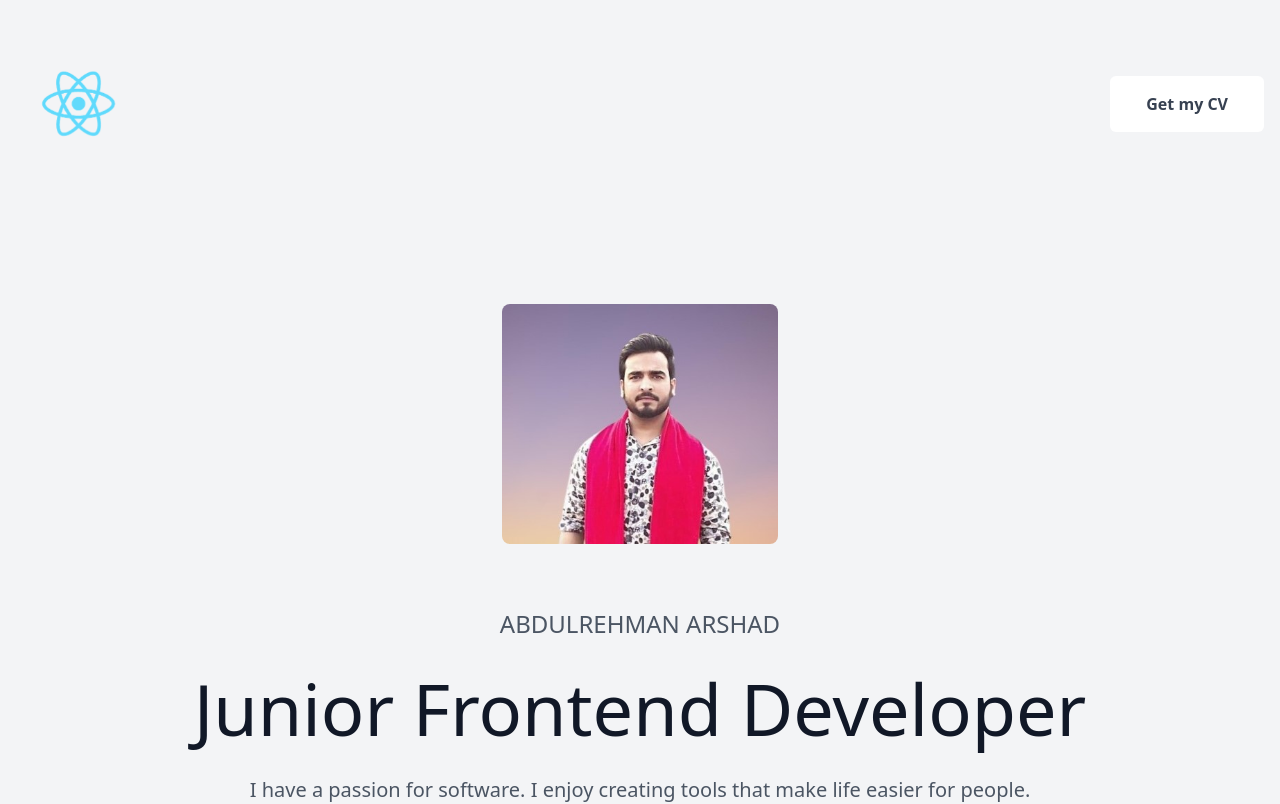
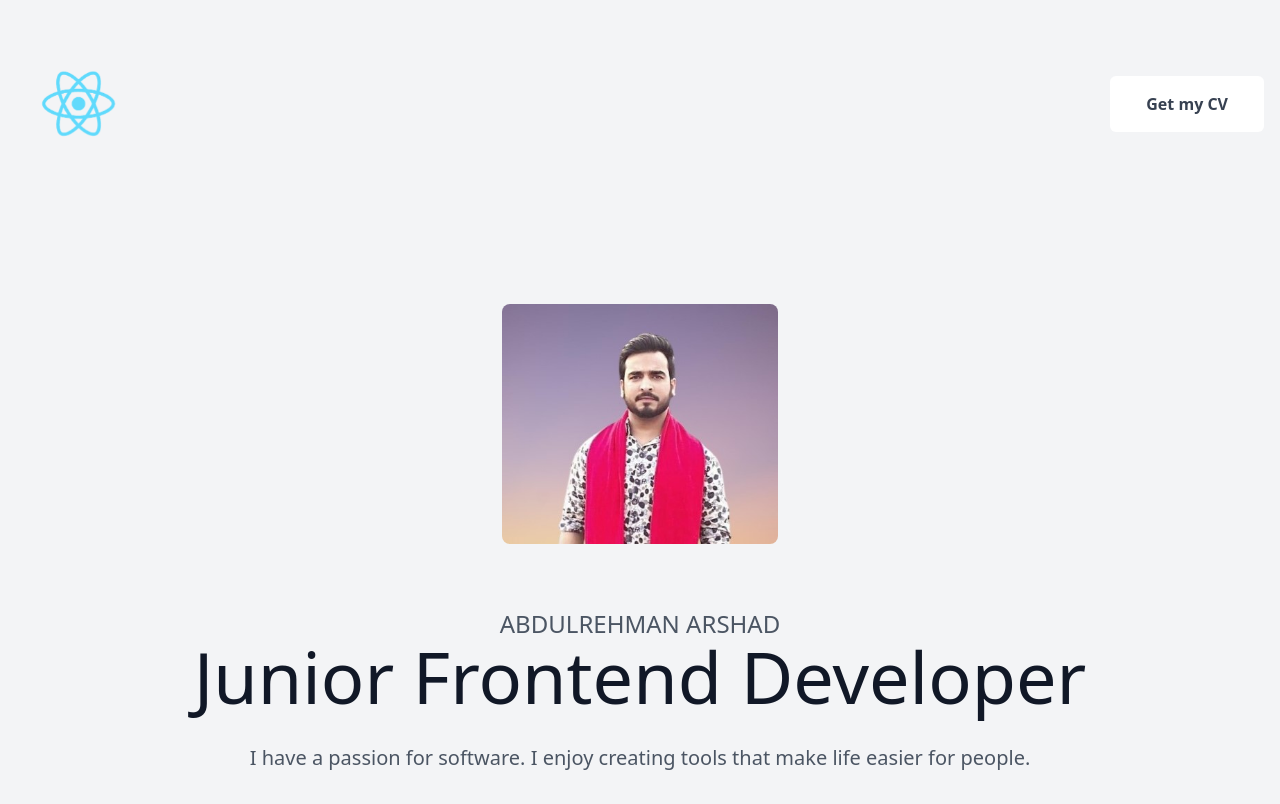
Before and after one commit to AbdulRehmanArshad/portfoliar, a React (Create React App) app: page / in a window 1280 px wide. Shown: the top 804 px of the page. Built offline with nearby package versions, Linux system fonts and the light colour scheme.

Commit message:
second commit

```diff
--- a/src/component/header/index.jsx
+++ b/src/component/header/index.jsx
@@ -1,45 +1,70 @@
-import React from 'react';
-import profile from '../../assets/headerImages/Profile-image.jpg'
-import logo from '../../assets/headerImages/logo.png'
-import cv from "../../assets/headerImages/CV.pdf"
+/** @format */
 
+import React from "react";
+import profile from "../../assets/headerImages/Profile-image.jpg";
+import logo from "../../assets/headerImages/logo.png";
+import cv from "../../assets/headerImages/CV.pdf";
 
 const Header = () => {
   const DownloadFile = (params) => {
-        window.location.href = cv
-
-    }
+    window.location.href = cv;
+  };
   return (
     <>
       <div class="bg-gray-100">
         <section class="py-10 md:py-16">
+          <div class="container max-w-screen-xl mx-auto px-4">
+            <nav class="flex items-center justify-between mb-40">
+              <img
+                class="md:animate-spin object-scale-down h-20 ..."
+                src={logo}
+                alt="Logo"
+              />
 
-<div class="container max-w-screen-xl mx-auto px-4">
-
-    <nav class="flex items-center justify-between mb-40">
-        <img class="md:animate-spin object-scale-down h-20 ..." src={logo} alt="Logo"/>
-
-        <button class="px-7 py-3 md:px-9 md:py-4 bg-white font-medium md:font-semibold text-gray-700 text-md rounded-md hover:bg-gray-700 hover:text-white transition ease-linear duration-500" onClick={DownloadFile}>Get my CV</button>
+              <button
+                class="px-7 py-3 md:px-9 md:py-4 bg-white font-medium md:font-semibold text-gray-700 text-md rounded-md hover:bg-gray-700 hover:text-white transition ease-linear duration-500"
+                onClick={DownloadFile}>
+                Get my CV
+              </button>
             </nav>
 
             <div class="text-center">
               <div class="flex justify-center mb-16">
-            <img  class ="object-scale-down h-60 w-500 ... rounded-lg"  src={profile} alt="Image"/>
+                <img
+                  class="object-scale-down h-60 w-500 ... rounded-lg"
+                  src={profile}
+                  alt="Image"
+                />
               </div>
 
-        <h6 class="font-medium text-gray-600 text-lg md:text-2xl uppercase mb-8">AbdulRehman Arshad</h6>
+              {/* <h6 class="font-medium text-gray-600 text-lg md:text-2xl uppercase mb-8">AbdulRehman Arshad</h6> */}
+              {"AbdulRehman Arshad".split("").map((letter, index) => {
+                return (
+                  <span
+                    key={index}
+                    className="hover:text-fun-orange click:goodbyeLetterAnim transition-all duration-500 hover:-mt-2 hover:duration-100 font-medium text-gray-600 text-lg md:text-2xl uppercase mb-8">
+                    {letter}
+                  </span>
+                );
+              })}
 
-        <h1 class="font-normal text-gray-900 text-4xl md:text-7xl leading-none mb-8">Junior Frontend Developer</h1>
+              <h1 class="font-normal text-gray-900 text-4xl md:text-7xl leading-none mb-8">
+                Junior Frontend Developer
+              </h1>
 
-        <p class="font-normal text-gray-600 text-md md:text-xl mb-16">I have a passion for software. I enjoy creating tools that make life easier for people.</p>
+              <p class="font-normal text-gray-600 text-md md:text-xl mb-16">
+                I have a passion for software. I enjoy creating tools that make
+                life easier for people.
+              </p>
 
-        <a href="#" class="px-7 py-3 md:px-9 md:py-4 font-medium md:font-semibold bg-gray-700 text-gray-50 text-sm rounded-md hover:bg-gray-50 hover:text-gray-700 transition ease-linear duration-500">Hire me</a>
+              <a
+                href="#"
+                class="px-7 py-3 md:px-9 md:py-4 font-medium md:font-semibold bg-gray-700 text-gray-50 text-sm rounded-md hover:bg-gray-50 hover:text-gray-700 transition ease-linear duration-500">
+                Hire me
+              </a>
             </div>
-
           </div>
-
         </section>
-
       </div>
     </>
   );
--- a/tailwind.config.js
+++ b/tailwind.config.js
@@ -3,8 +3,9 @@ module.exports = {
   content: ["./src/**/*.{js,jsx,ts,tsx}",],
   theme: {
     extend: {
+      colors:{"fun-orange":"#00c7ff"},
       animation: {
-        'spin-slow': 'spin 3s linear infinite',
+        'spin-slow': 'spin 1s linear infinite',
       }
     },
   },
```
Lines whose indentation alone changed are shown as unchanged.
